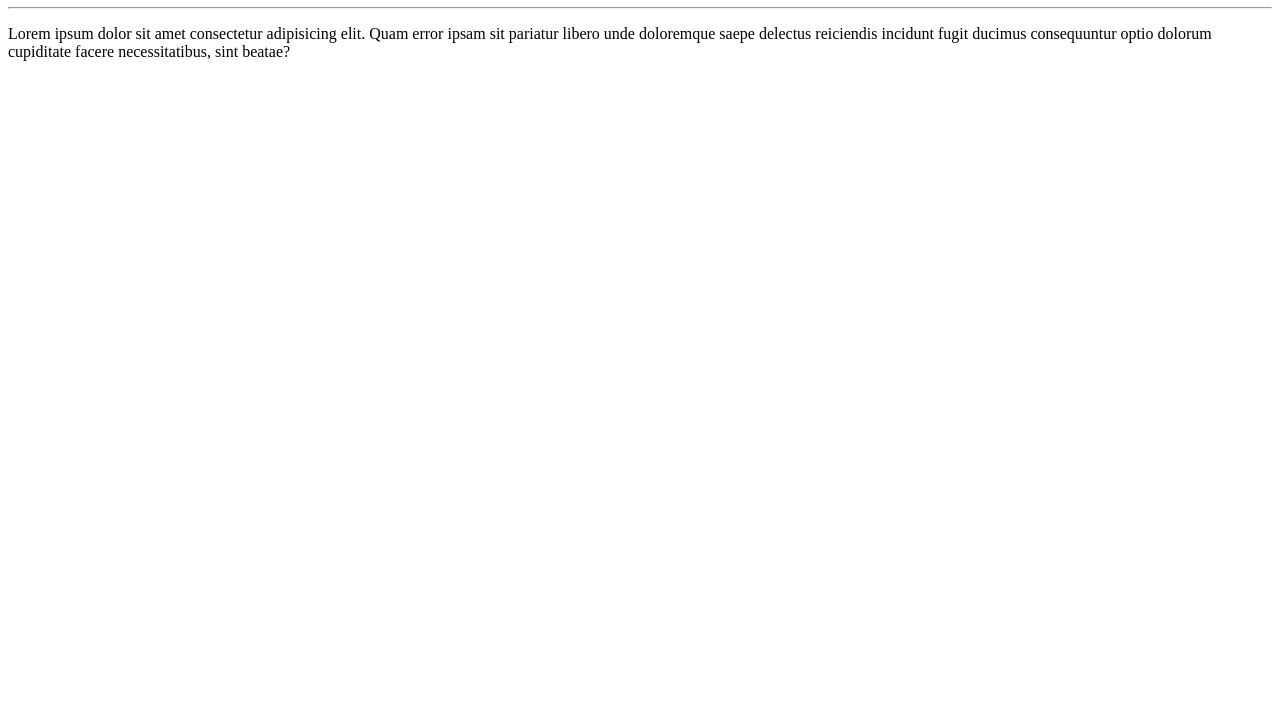
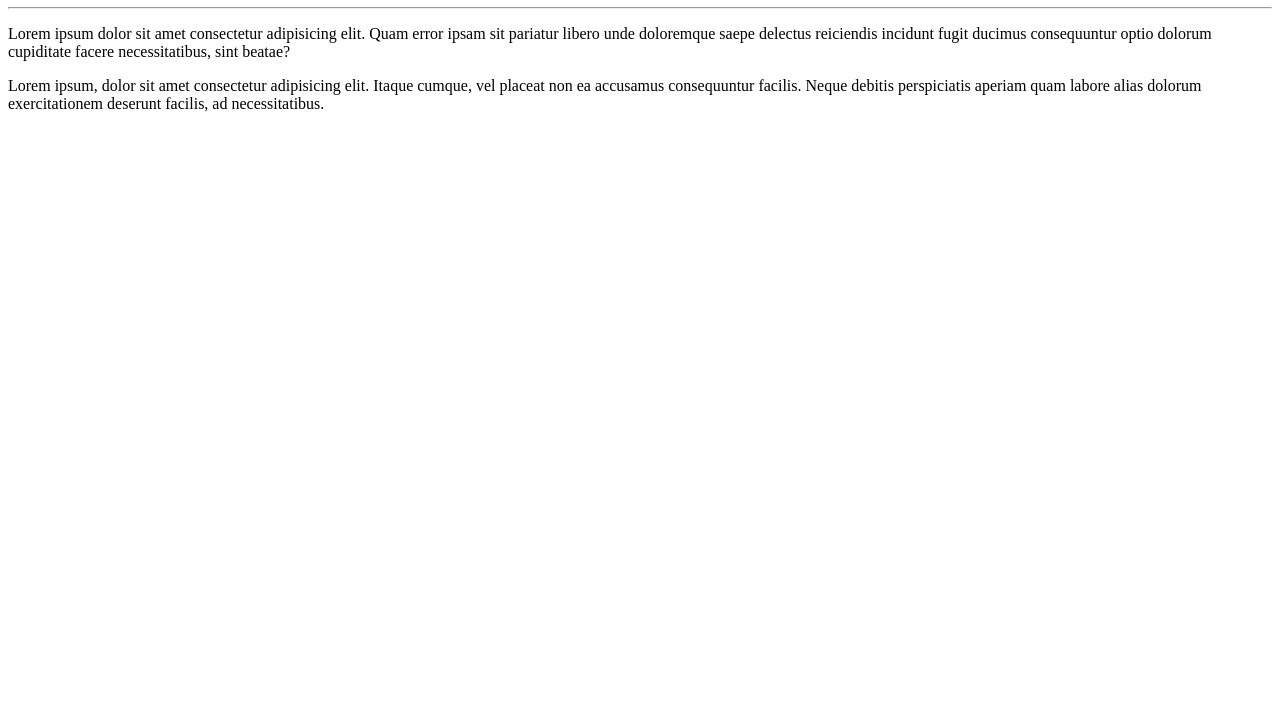
Before and after one commit to luadechiclete/Ola-Mundo, a plain HTML site: page site-exemplo/index.html in a window 1280 px wide. Shown: the part 73-800 px from the top of the page. Drawn offline with Linux system fonts and the light colour scheme.

Commit message:
adicionei um paragrafo

```diff
--- a/site-exemplo/index.html
+++ b/site-exemplo/index.html
@@ -12,5 +12,7 @@
     <hr>
     <p>Lorem ipsum dolor sit amet consectetur adipisicing elit. Quam error ipsam sit pariatur libero unde doloremque saepe delectus reiciendis incidunt fugit ducimus consequuntur optio dolorum cupiditate facere necessitatibus, sint beatae?</p>
 
+    <p>Lorem ipsum, dolor sit amet consectetur adipisicing elit. Itaque cumque, vel placeat non ea accusamus consequuntur facilis. Neque debitis perspiciatis aperiam quam labore alias dolorum exercitationem deserunt facilis, ad necessitatibus.</p>
+
 </body>
 </html>
```
